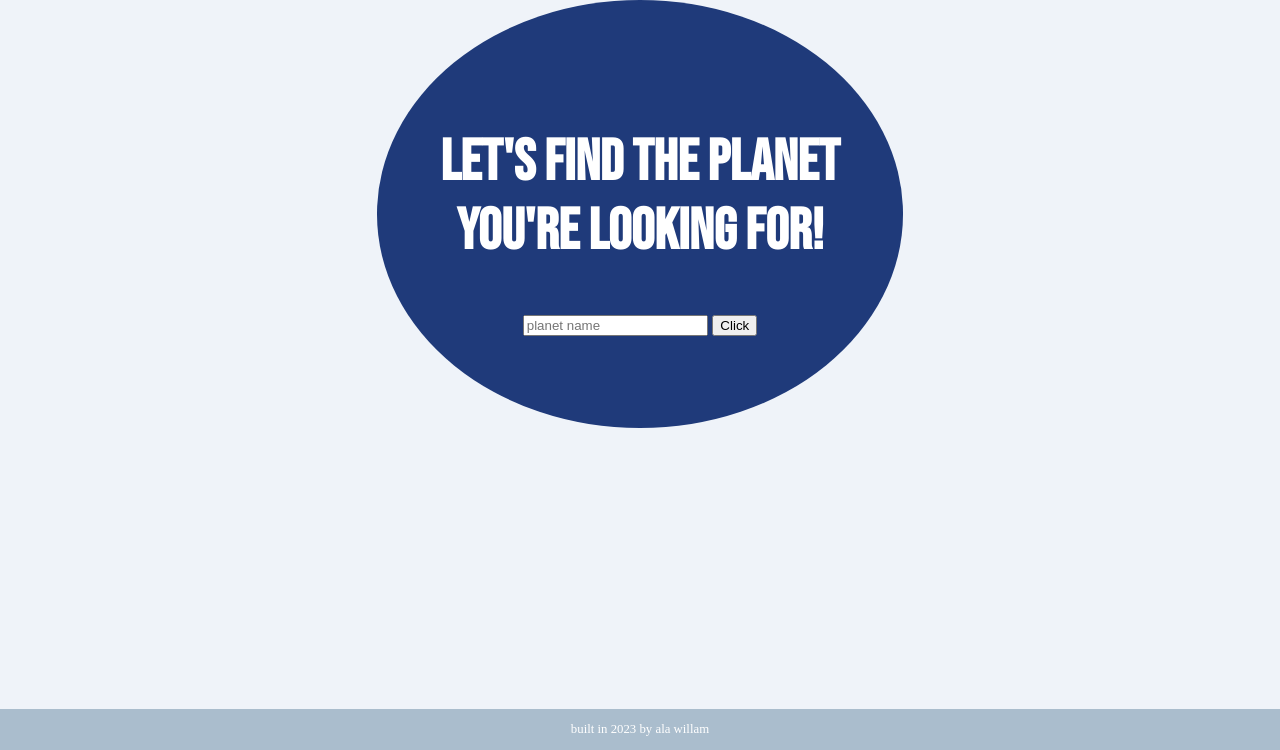
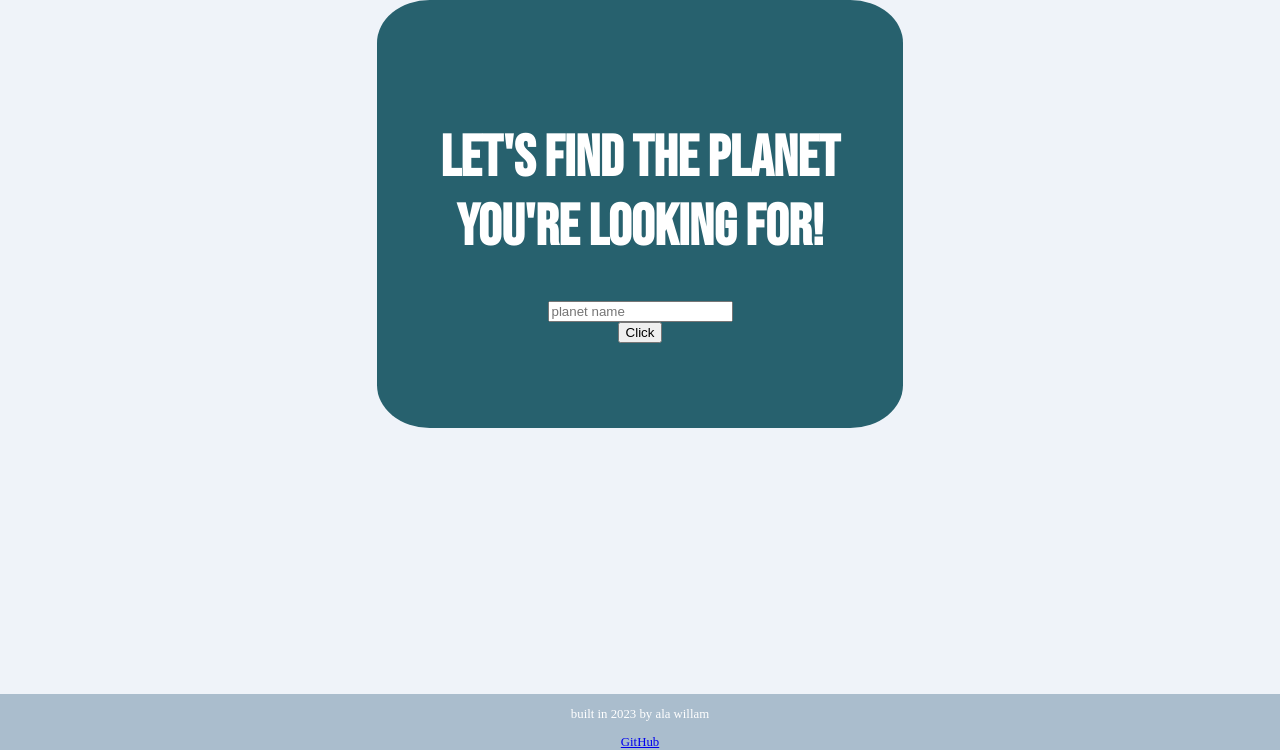
Before and after one commit to alawllm/planets_app, a Node server app: page / in a window 1280 px wide. Shown: the part 50-800 px from the top of the page. Run offline with Node 20, Linux system fonts and the light colour scheme; some libraries are stand-ins or nearby versions.

Commit message:
fixed boilerplate issue, divided css files

```diff
--- a/index.js
+++ b/index.js
@@ -1,6 +1,5 @@
 const express = require('express');
 const app = express();
-const ejsMate = require('ejs-mate')
 const path = require('path')
 const axios = require('axios');
 const key = require('./.env')
@@ -11,8 +10,6 @@ app.use(express.urlencoded({ extended: true }))
 app.use(express.static(path.join(__dirname, '/public')))
 //views directory - for ejs files
 app.set('views', path.join(__dirname, '/views'))
-//enabling ejs-mate: serving partials, include
-app.engine('ejs', ejsMate)
 app.set('view engine', 'ejs')
 // routing
 app.get('/', (req, res) => {
--- a/layouts/boilerplate.ejs
+++ /dev/null
@@ -1,27 +0,0 @@
-<!DOCTYPE html>
-<html lang="en">
-
-<head>
-    <meta charset="UTF-8">
-    <meta http-equiv="X-UA-Compatible" content="IE=edge">
-    <meta name="viewport" content="width=device-width, initial-scale=1.0">
-    <link rel="stylesheet" href="/home.css">
-    <link rel="preconnect" href="https://fonts.googleapis.com">
-    <link rel="preconnect" href="https://fonts.gstatic.com" crossorigin>
-    <link href="https://fonts.googleapis.com/css2?family=Bebas+Neue&display=swap" rel="stylesheet">
-    <title>Planets</title>
-</head>
-
-<body>
-    <nav>
-        <p class="navText">planet searching app</p>
-    </nav>
-    <main>
-        <%- body %>
-    </main>
-    <footer>
-        <p class="footbarText">built in 2023 by ala willam</p>
-    </footer>
-</body>
-
-</html>
--- a/package.json
+++ b/package.json
@@ -13,7 +13,6 @@
     "axios": "^1.3.4",
     "dotenv": "^16.0.3",
     "ejs": "^3.1.9",
-    "ejs-mate": "^4.0.0",
     "express": "^4.18.2",
     "normalize.css": "^8.0.1"
   }
--- a/public/home.css
+++ b/public/home.css
@@ -1,66 +1,23 @@
-body {
-    box-sizing: border-box;
-    margin: 0;
-    background: rgb(239, 243, 249);
-    display: flex;
-    flex-direction: column;
-    justify-content: center;
-    align-items: center;
-    height: 100vh;
-    overflow: hidden;
-}
-
-
 .app {
-    /* content within the div  */
-    margin-top: auto;
-    display: flex;
-    flex-direction: column;
-    align-items: center;
-    justify-content: center;
-    text-align: center;
     /* measurements of the div  */
-    border-radius: 50%;
+    border-radius: 10%;
     min-height: 300px;
     min-height: 300px;
     padding: clamp(2rem, 4rem, 8rem);
     /* colors  */
-    background: rgb(31, 58, 122);
+    background: rgb(39, 97, 110);
     color: rgb(255, 255, 255);
     transition: all .2s ease-in-out;
     font-size: clamp(1rem, 1em + 1vw, 5rem);
     font-family: 'Bebas Neue';
 }
 
-nav {
-    margin-top: 0;
-    width: 100%;
-    background: rgb(90, 131, 189);
-    font-family: 'futura';
-    color: white;
-}
-
-.navText {
-    font-size: 1em;
-    margin-left: 2%;
-}
-
-footer {
-    margin-top: auto;
-    width: 100%;
-    display: inline;
-    text-align: center;
-    background: rgb(170, 189, 205);
-    font-family: 'futura';
-    font-size: 0.8em;
-    color: white;
-}
-
-.footerText {
-    font-size: 1em;
-    margin-bottom: auto;
-}
-
 .app:hover {
     transform: scale(1.02);
 }
+
+.inputAndButton {
+    display: flex;
+    flex-direction: column;
+    align-items: center;
+}
--- /dev/null
+++ b/public/main.css
@@ -0,0 +1,51 @@
+body {
+    box-sizing: border-box;
+    margin: 0;
+    background: rgb(239, 243, 249);
+    display: flex;
+    flex-direction: column;
+    align-items: center;
+    justify-content: center;
+    height: 100vh;
+    overflow: hidden;
+}
+
+.app {
+    /* content within the div  */
+
+    display: flex;
+    flex-direction: column;
+    align-items: center;
+    justify-content: center;
+    text-align: center;
+    margin: auto;
+}
+
+nav {
+    margin-top: 0;
+    width: 100%;
+    background: rgb(90, 131, 189);
+    font-family: 'futura';
+    color: white;
+}
+
+.navText {
+    font-size: 1em;
+    margin-left: 2%;
+}
+
+footer {
+    margin-top: auto;
+    width: 100%;
+    display: inline-block;
+    text-align: center;
+    background: rgb(170, 189, 205);
+    font-family: 'futura';
+    font-size: 0.8em;
+    color: white;
+}
+
+.footerText {
+    font-size: 1em;
+    margin-bottom: auto;
+}
--- a/views/home.ejs
+++ b/views/home.ejs
@@ -1,13 +1,42 @@
-<% layout('../layouts/boilerplate') %>
+<!DOCTYPE html>
+<html lang="en">
 
+<head>
+    <meta charset="UTF-8">
+    <meta http-equiv="X-UA-Compatible" content="IE=edge">
+    <meta name="viewport" content="width=device-width, initial-scale=1.0">
+    <link rel="stylesheet" href="/main.css">
+    <link rel="stylesheet" href="/home.css">
+    <link rel="preconnect" href="https://fonts.googleapis.com">
+    <link rel="preconnect" href="https://fonts.gstatic.com" crossorigin>
+    <link href="https://fonts.googleapis.com/css2?family=Bebas+Neue&display=swap" rel="stylesheet">
+    <title>Planets</title>
+</head>
+
+<body>
+    <nav>
+        <p class="navText">planet searching app</p>
+    </nav>
+    <main>
         <div class="app">
             <div class="circle">
                 <h1>Let's find the planet
                     <br> you're looking for!
                 </h1>
+
                 <form action="/planets" method="get">
+                    <div class="inputAndButton">
                         <input type="text" id="inp" name="planetName" placeholder="planet name" required>
                         <button class="mainButton">Click</button>
+                    </div>
                 </form>
             </div>
         </div>
+    </main>
+    <footer>
+        <p class="footbarText">built in 2023 by ala willam</p>
+        <a href="https://github.com/alawllm">GitHub</a>
+    </footer>
+</body>
+
+</html>
--- a/views/notfound.ejs
+++ /dev/null
@@ -1,4 +0,0 @@
-<% layout('../layouts/boilerplate') %>
-
-    <h1>Sorry, we couldn't find the planet you're looking for.</h1>
-    <a href="/">Back to the main page</a>
```
Also changed, not shown: public/planets.css (+0 -23 lines), views/planets.ejs (+30 -1 lines). Lines whose indentation alone changed are shown as unchanged.
